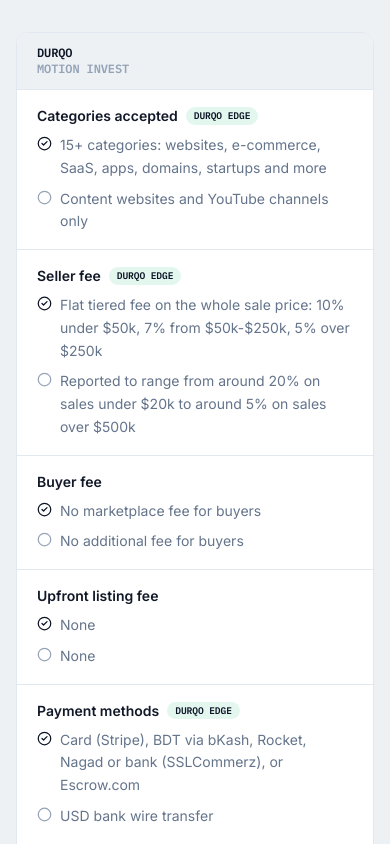
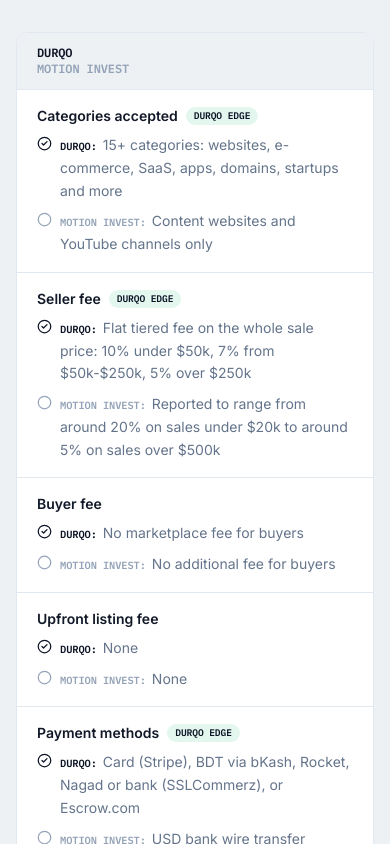
Before and after one commit to mdmanirmia/durqo-app, a Next.js app: page /durqo-vs-motion-invest in a window 390 px wide. Shown: the part 1740-2584 px from the top of the page. Built offline with nearby package versions, Linux system fonts and the light colour scheme; no server answers.

Commit message:
Mobile: label Durqo/Motion Invest per row in comparison table

```diff
--- a/src/app/durqo-vs-motion-invest/page.tsx
+++ b/src/app/durqo-vs-motion-invest/page.tsx
@@ -426,11 +426,21 @@ export default function DurqoVsMotionInvestPage() {
                     </p>
                     <p className="flex items-start gap-2 text-sm leading-relaxed text-ink-soft">
                       <CheckCircle2 size={15} className="mt-0.5 shrink-0 text-brand-strong" aria-hidden />
-                      {row.durqo}
+                      <span>
+                        <span className="mono mr-1.5 text-[0.65rem] font-semibold uppercase tracking-wider text-brand-strong sm:hidden">
+                          Durqo:
+                        </span>
+                        {row.durqo}
+                      </span>
                     </p>
                     <p className="flex items-start gap-2 text-sm leading-relaxed text-ink-soft">
                       <Circle size={15} className="mt-0.5 shrink-0 text-ink-faint" aria-hidden />
-                      {row.motionInvest}
+                      <span>
+                        <span className="mono mr-1.5 text-[0.65rem] font-semibold uppercase tracking-wider text-ink-faint sm:hidden">
+                          Motion Invest:
+                        </span>
+                        {row.motionInvest}
+                      </span>
                     </p>
                   </div>
                 ))}
```
